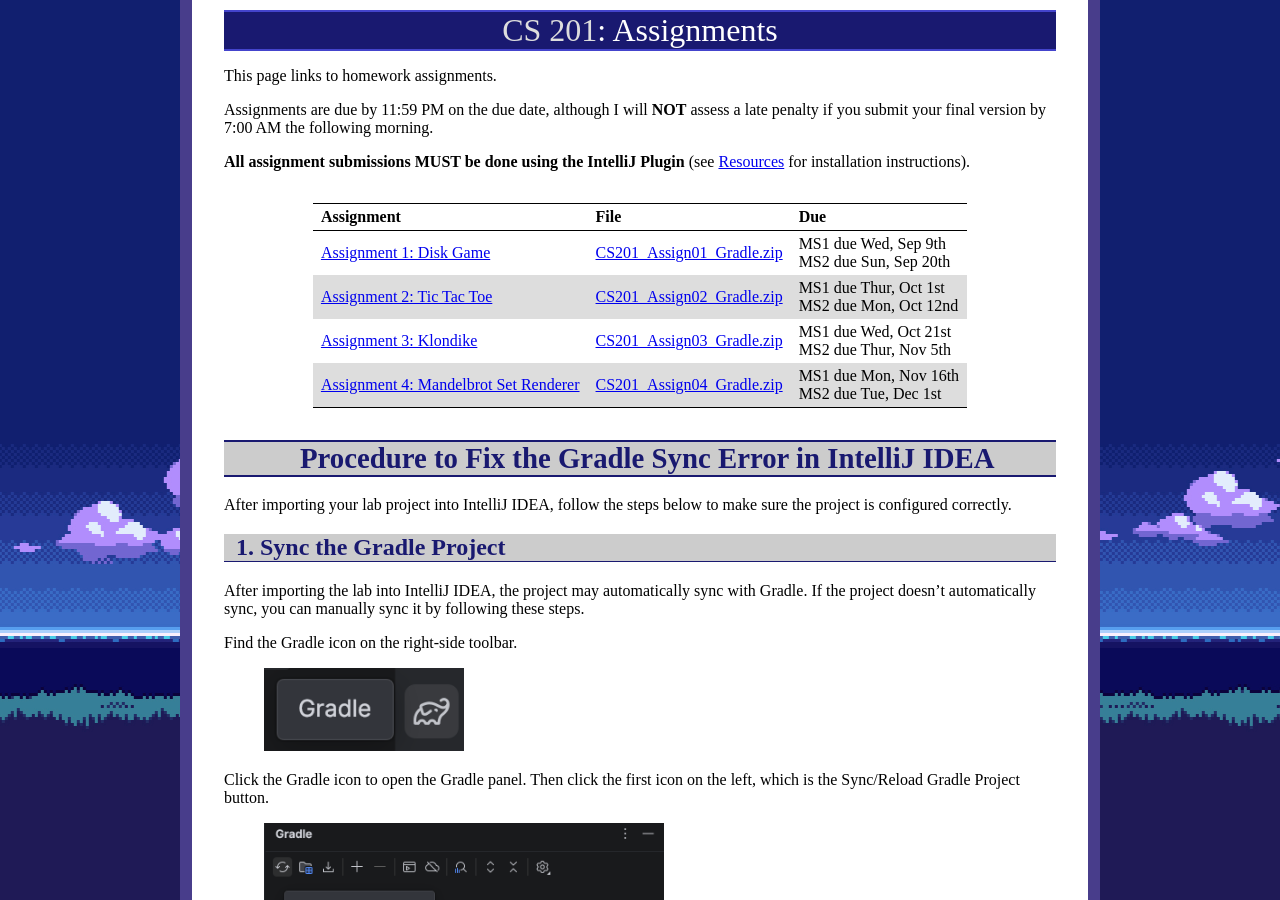
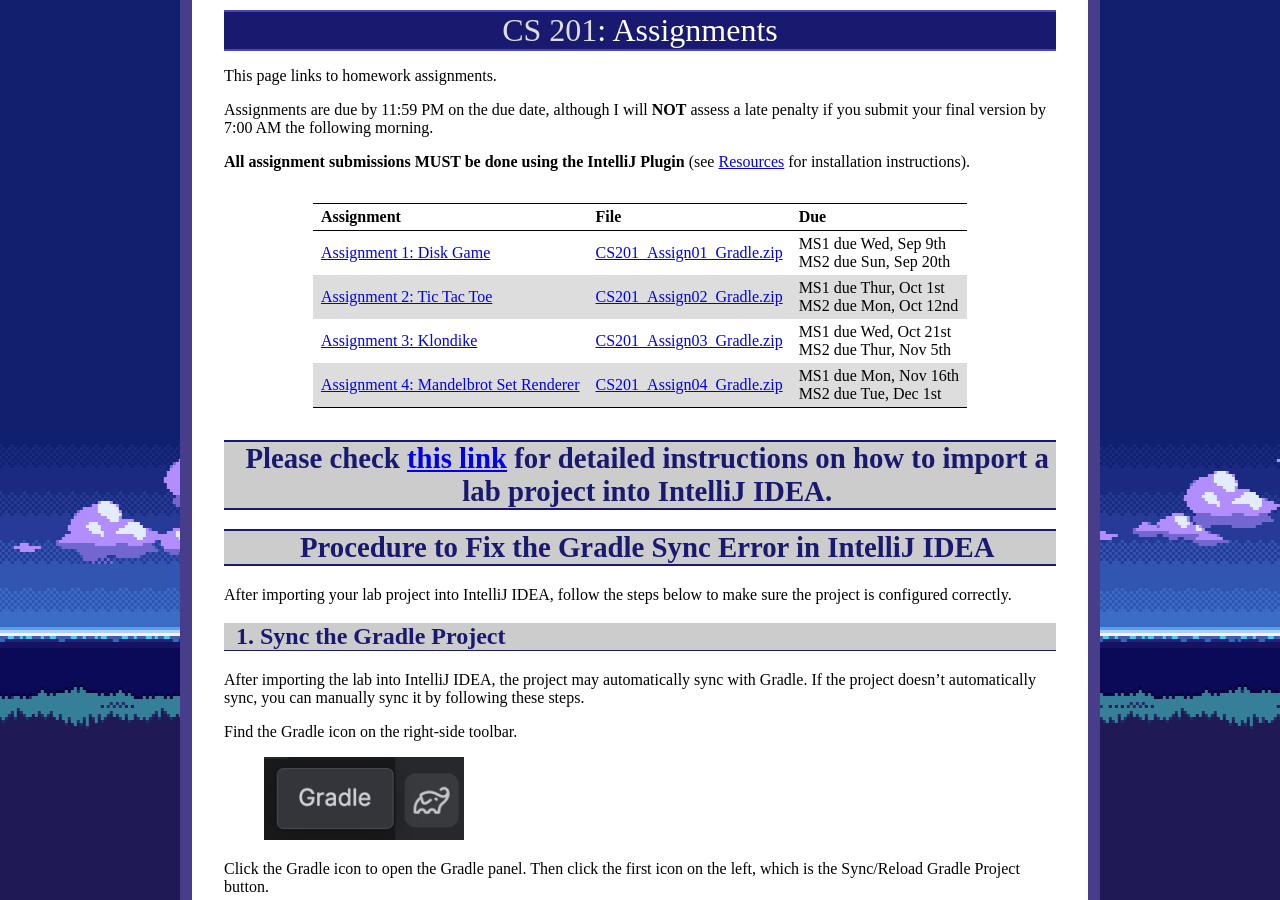
Before and after one commit to ycpcs/cs201-fall2026, a Jekyll site: the page built from assign/index.md, in a window 1280 px wide and 900 px high. Built offline with Jekyll 4.4.1, drawn with Linux system fonts in a browser that asks for light colours.

Commit message:
Update index.md

```diff
--- a/assign/index.md
+++ b/assign/index.md
@@ -17,6 +17,7 @@ Assignments are due by 11:59 PM on the due date, although I will **NOT** assess
 > [Assignment 3: Klondike](assign03.html) |  [CS201\_Assign03\_Gradle.zip](CS201_Assign03_Gradle.zip) | MS1 due Wed, Oct 21st<br>MS2 due Thur, Nov 5th
 > [Assignment 4: Mandelbrot Set Renderer](assign04.html) | [CS201\_Assign04\_Gradle.zip](CS201_Assign04_Gradle.zip) | MS1 due Mon, Nov 16th <br> MS2 due Tue, Dec 1st
 
+# Please check [this link](labs/IntelliJ.pdf) for detailed instructions on how to import a lab project into IntelliJ IDEA.
 
 # Procedure to Fix the Gradle Sync Error in IntelliJ IDEA
 
```
